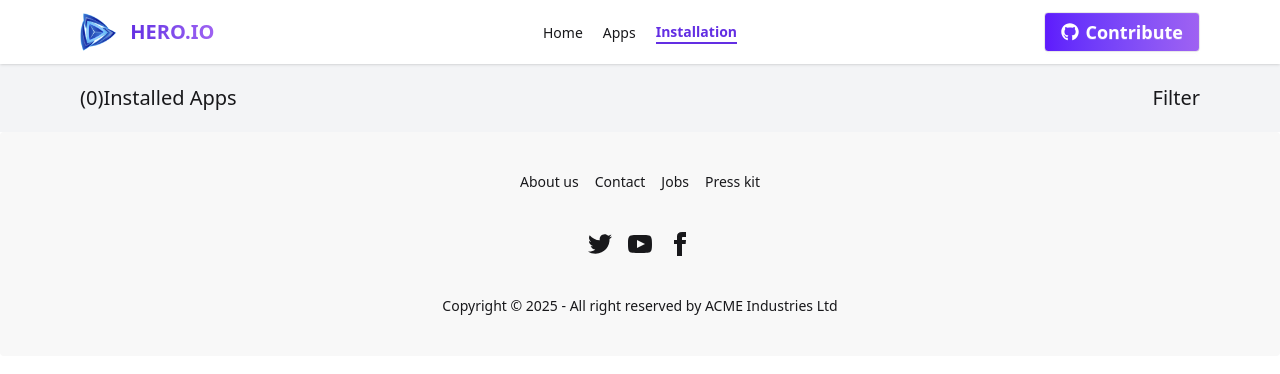
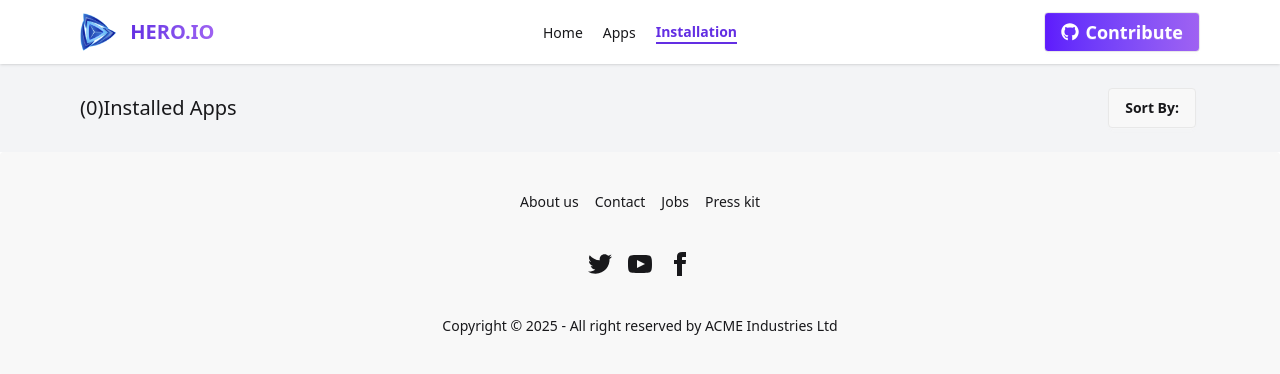
Before and after one commit to armanislams/hero-io-app-market, a React (Vite) app: page /installation in a window 1280 px wide. Shown: the top 374 px of the page. Built offline with nearby package versions, Linux system fonts and the light colour scheme.

Commit message:
added sort facility

```diff
--- a/src/components/Header/Navbar.jsx
+++ b/src/components/Header/Navbar.jsx
@@ -39,7 +39,7 @@ const Navbar = () => {
         tabIndex={0}
         className="menu menu-sm dropdown-content bg-base-100 rounded-box z-1 mt-3 w-52 p-2 shadow">
         {links}
-        <Link to={'https://github.com/armanislams'}><button className="btn bg-linear-to-r from-[#5e1afc] to-[#9F62F2] text-white text-lg"><FaGithub></FaGithub>Contribute</button></Link>
+        <Link to={'https://github.com/armanislams'}><button className="btn mt-2 bg-linear-to-r from-[#5e1afc] to-[#9F62F2] text-white text-lg"><FaGithub></FaGithub>Contribute</button></Link>
       </ul>
 
     </div>
--- a/src/components/Installation/Installation.jsx
+++ b/src/components/Installation/Installation.jsx
@@ -1,15 +1,12 @@
 import React, { useEffect, useState } from 'react';
 import { getStoredApp } from '../../pages/AddToDB/AddToDB';
 import { Link, useLoaderData } from 'react-router';
-import App from '../App/App';
-import downloadsIcon from '../../assets/icon-downloads.png';
-import ratingIcon from '../../assets/icon-ratings.png';
-import reviewIcon from '../../assets/icon-review.png';
 
 import { BiDownload,BiStar } from 'react-icons/bi';
 
 const Installation = () => {
     const [installedApp, setInstalledApp] = useState([]);
+    const [sort, setSort] = useState('');
 
     const apps = useLoaderData();
 
@@ -25,17 +22,39 @@ const handleUninstall = (id) => {
     localStorage.setItem('app-list', JSON.stringify(updated));
     setInstalledApp(installedApp.filter(app => app.id !== id));
 }
+const handleSort = (type) =>{
+    setSort(type);
+    if(type === 'HIGH-LOW'){
+        const sortedByLow = [...installedApp].sort((a,b)=>b.downloads-a.downloads);
+    setInstalledApp(sortedByLow)
+    }
+    if(type === 'LOW-HIGH'){
+
+    const sortedByHigh = [...installedApp].sort((a,b)=>a.downloads - b.downloads);
+    setInstalledApp(sortedByHigh)
+    }
+
+}
     return (
         <div className='px-20 bg-gray-100'>
             <div className='flex justify-between items-center text-xl py-5'>
                <div>
                  <h1>({installedApp.length})Installed Apps</h1>
                </div>
-               <div>Filter</div>
+               <div>
+                <div className="dropdown">
+                    <div tabIndex={0} role="button" className="btn m-1">Sort By: {sort?sort:''} </div>
+                    <ul tabIndex={0} className="dropdown-content menu bg-base-100 rounded-box z-1 w-52 p-2 shadow-sm">
+                        <li><a onClick={()=>handleSort('HIGH-LOW')}>HIGH-LOW</a></li>
+                        <li><a onClick={()=>handleSort('LOW-HIGH')}>LOW-HIGH</a></li>
+                    </ul>
+                    </div>
+                    </div>
             </div>
             <div>
                 {
                  installedApp.map(app=>
+                    <Link to={`/appDetails/${app.id}`} key={app.id}>
                  <div className='flex md:flex-row flex-col justify-between gap-10 items-center bg-white p-5 rounded-lg mt-5'>
                             <div className="flex justify-center items-center gap-10 ">
                             <div>
@@ -62,7 +81,8 @@ const handleUninstall = (id) => {
                                 <button onClick={()=>handleUninstall(app.id)} className='btn bg-green-500 text-white rounded-md'>Uninstall
                                 </button>
                             </div>
-                        </div>)
+                        </div>
+                        </Link>)
                 }
 
             </div>
--- a/src/pages/Apps/Apps.jsx
+++ b/src/pages/Apps/Apps.jsx
@@ -4,7 +4,7 @@ import { BiDownload, BiStar } from 'react-icons/bi';
 import appError from '../../assets/App-Error.png';
 import logo from '../../../public/logo.png';
 
-const Apps = ({app}) => {
+const Apps = () => {
     const apps = useLoaderData();
     const navigation = useNavigation();
     const [search, setSearch] = useState('');
```
Also changed, not shown: public/Primary Button_1.png (added), public/Primary Button_2.png (added).
